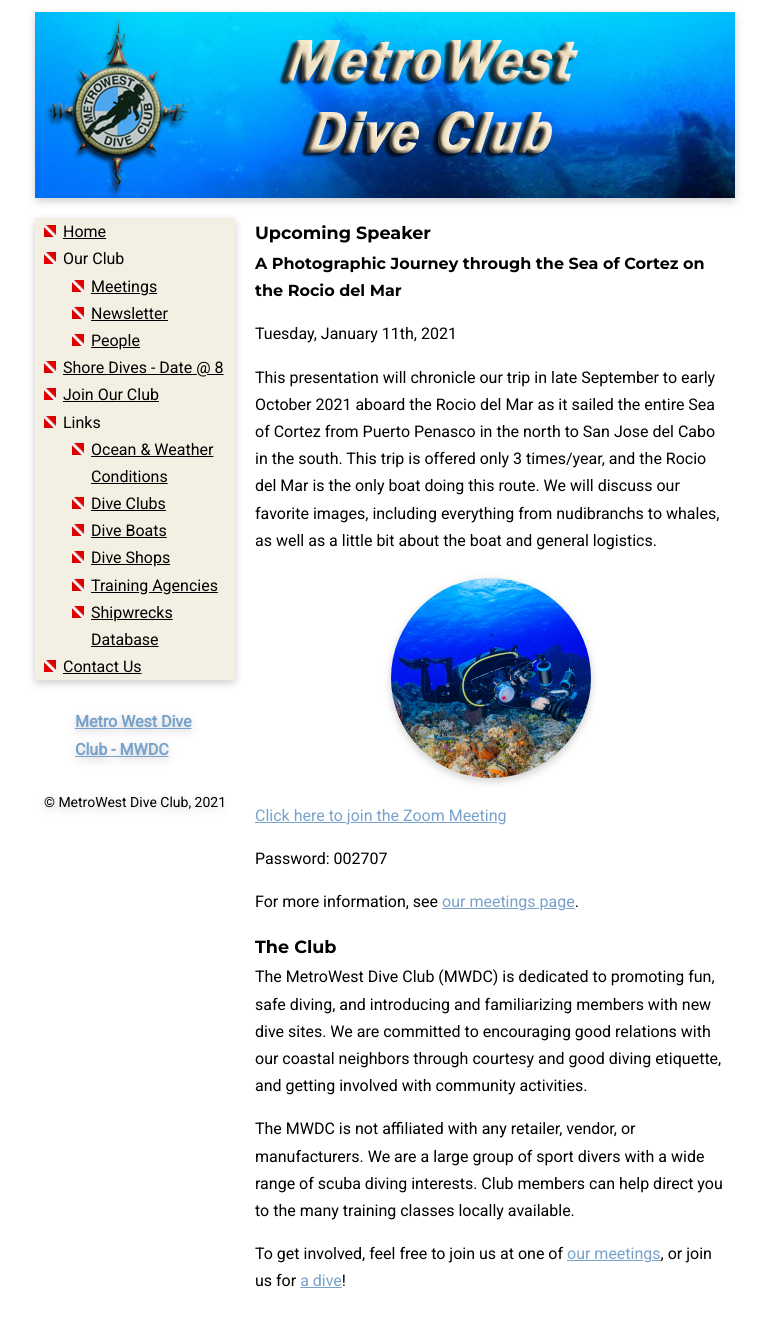
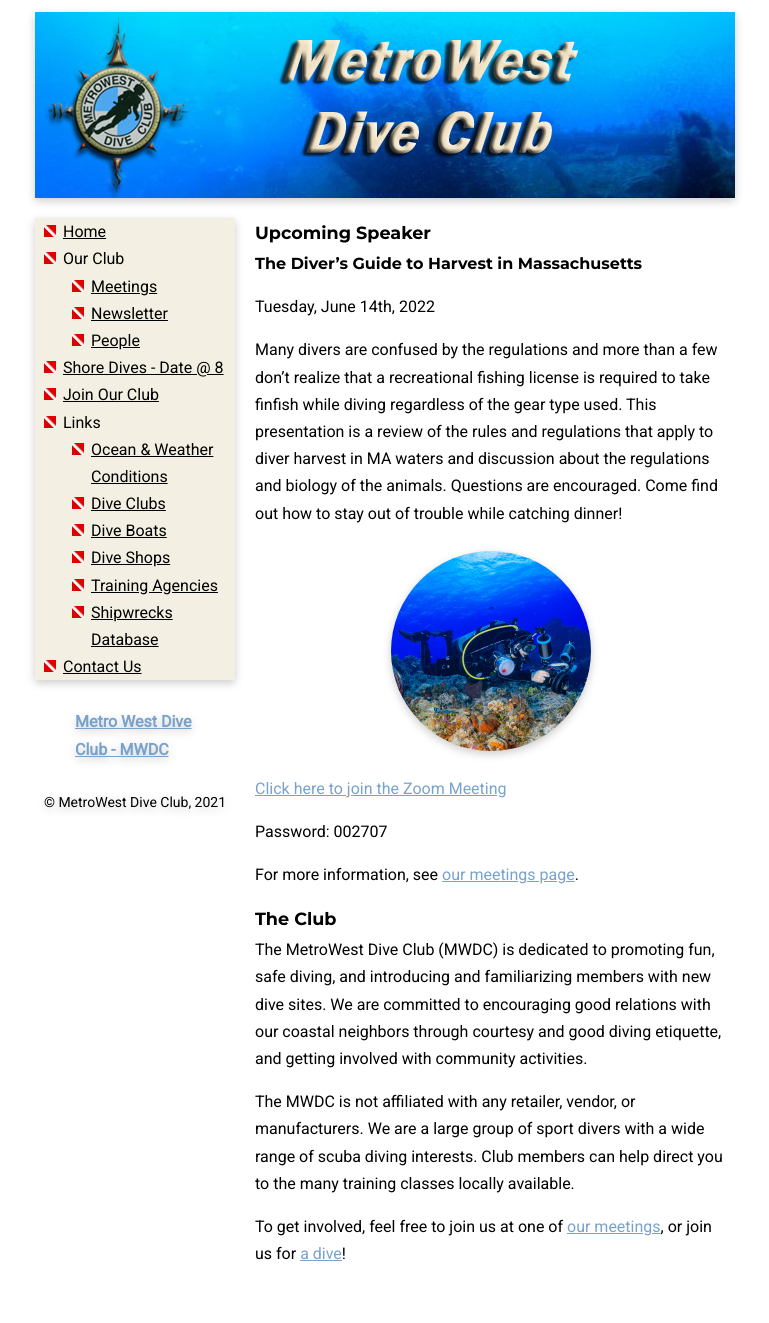
Before and after one commit to MetroWestDiveClub/mwdc, a Jekyll site: the page built from docs/index.md, in a window 1280 px wide. Shown: the whole page, without its empty margins (255-1024 px from the left). Built offline with Jekyll 4.4.1, drawn with Linux system fonts in a browser that asks for light colours; after the commit the page ends 1295 px from its top, so only the background shows below that.

Commit message:
Update speaker_blurb.md

```diff
--- a/docs/_includes/speaker_blurb.md
+++ b/docs/_includes/speaker_blurb.md
@@ -1,10 +1,5 @@
-**A Photographic Journey through the Sea of Cortez on the Rocio del Mar**
+**The Diver’s Guide to Harvest in Massachusetts**
 
-Tuesday, January 11th, 2021
+Tuesday, June 14th, 2022
 
-This presentation will chronicle our trip in late September to early October
-2021 aboard the Rocio del Mar as it sailed the entire Sea of Cortez from Puerto
-Penasco in the north to San Jose del Cabo in the south. This trip is offered
-only 3 times/year, and the Rocio del Mar is the only boat doing this route. We
-will discuss our favorite images, including everything from nudibranchs to
-whales, as well as a little bit about the boat and general logistics.
+Many divers are confused by the regulations and more than a few don’t realize that a recreational fishing license is required to take finfish while diving regardless of the gear type used. This presentation is a review of the rules and regulations that apply to diver harvest in MA waters and discussion about the regulations and biology of the animals. Questions are encouraged. Come find out how to stay out of trouble while catching dinner!
```
